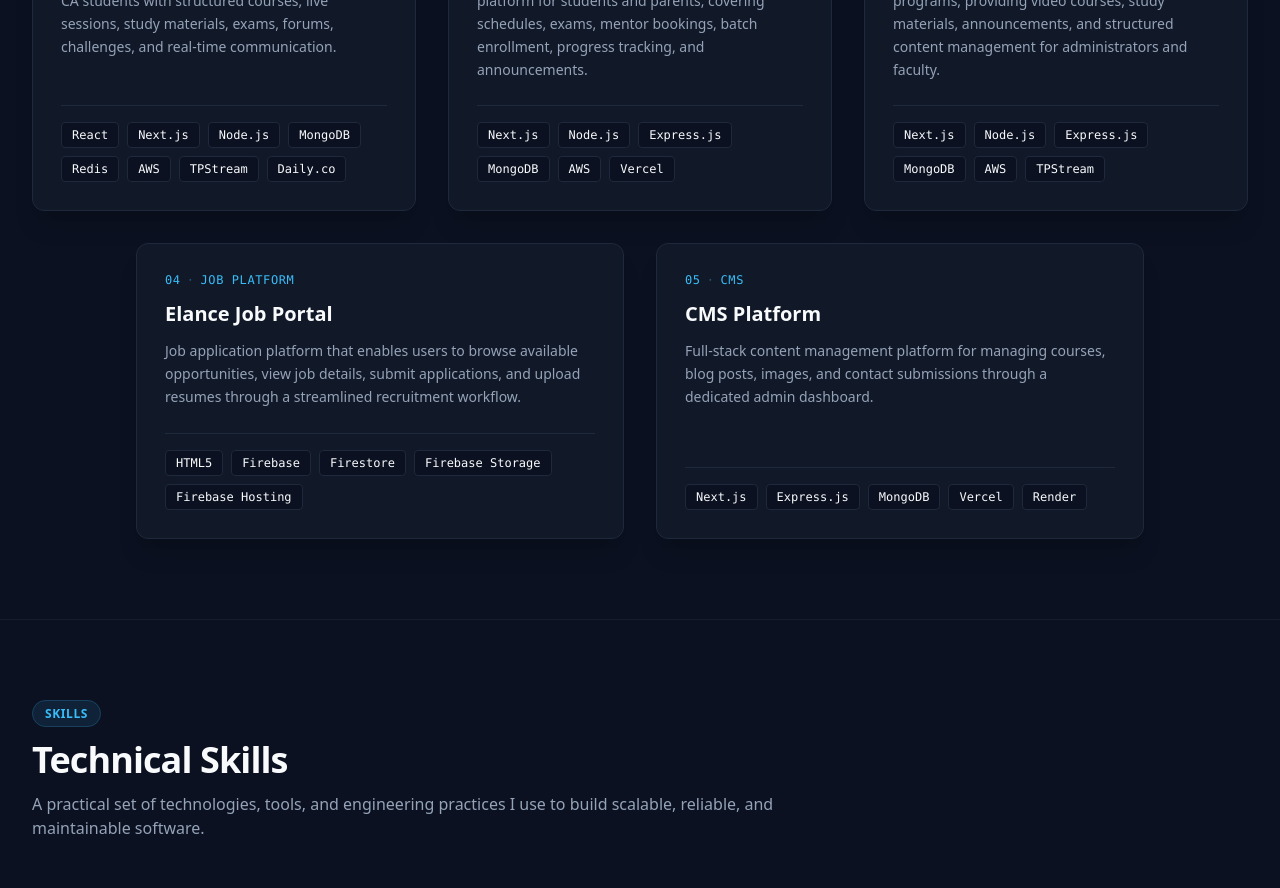
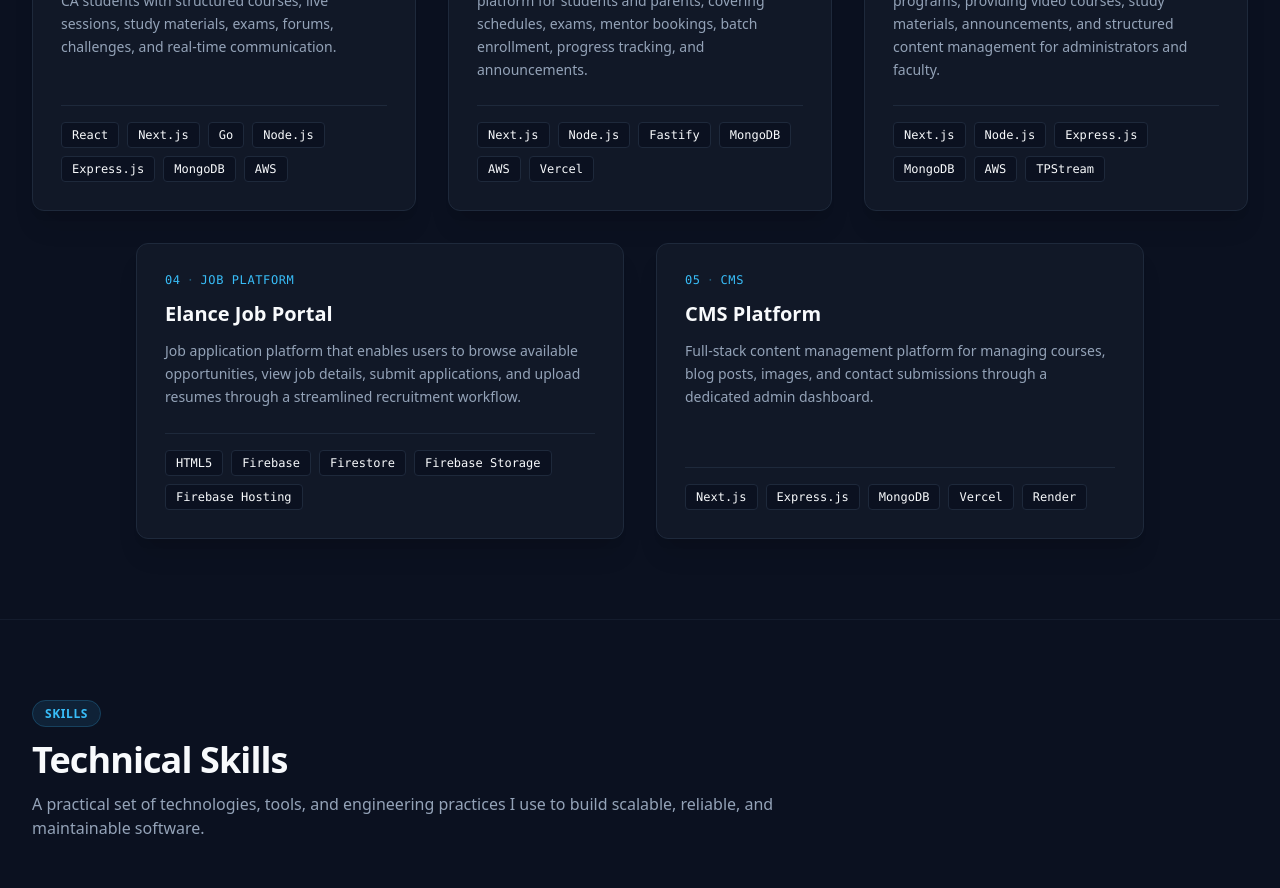
Before and after one commit to adhithyandas/Portfolio, a React (Vite) app: page / in a window 1280 px wide. Shown: the part 2940-3828 px from the top of the page. Built offline with nearby package versions, Linux system fonts and the light colour scheme.

Commit message:
chore: update technology stacks for portfolio projects

```diff
--- a/src/data/portfolioData.ts
+++ b/src/data/portfolioData.ts
@@ -147,12 +147,11 @@ export const PROJECTS_DATA: ProjectItem[] = [
     technologies: [
       "React",
       "Next.js",
+      "Go",
       "Node.js",
+      "Express.js",
       "MongoDB",
-      "Redis",
       "AWS",
-      "TPStream",
-      "Daily.co",
     ],
   },
   {
@@ -161,14 +160,7 @@ export const PROJECTS_DATA: ProjectItem[] = [
     category: "Academic Platform",
     description:
       "Academic management and communication platform for students and parents, covering schedules, exams, mentor bookings, batch enrollment, progress tracking, and announcements.",
-    technologies: [
-      "Next.js",
-      "Node.js",
-      "Express.js",
-      "MongoDB",
-      "AWS",
-      "Vercel",
-    ],
+    technologies: ["Next.js", "Node.js", "Fastify", "MongoDB", "AWS", "Vercel"],
   },
   {
     id: "proj-3",
```
